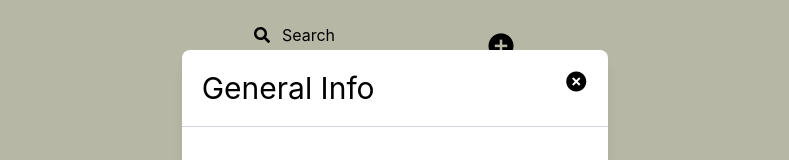
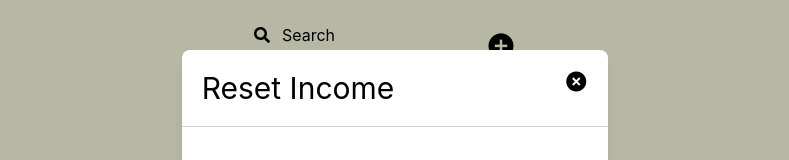
Before and after one commit to ekow1/expense-tracker-redux, a React (Create React App) app: page / in a window 1280 px wide. Both pictures are taken after a click on the icon 439 px from the left and 158 px from the top of the page. Shown: the part 211-371 px from the top of the page, without its empty margins (245-1034 px from the left). Built offline with nearby package versions, Linux system fonts and the light colour scheme.

Commit message:
updated modal

```diff
--- a/src/components/Card.jsx
+++ b/src/components/Card.jsx
@@ -73,7 +73,7 @@ const dispatch = useDispatch()
             <div className="relative w-1/3 my-6 mx-auto max-w-3xl">
               <div className="border-0 rounded-lg shadow-lg relative flex flex-col w-full bg-white outline-none focus:outline-none">
                 <div className="flex items-start justify-between p-5 border-b border-solid border-gray-300 rounded-t ">
-                  <h3 className="text-3xl font=semibold">General Info</h3>
+                  <h3 className="text-3xl font=semibold">Edit Expense</h3>
                   <button
                     className="bg-transparent border-0 text-black float-right"
                     onClick={() =>setShowModal(false)}
--- a/src/components/Header.jsx
+++ b/src/components/Header.jsx
@@ -18,11 +18,11 @@ function Header() {
 
         {showModal ? (
         <>
-          <div className="flex justify-center items-center overflow-x-hidden overflow-y-auto fixed inset-0 z-50 outline-none focus:outline-none">
+          <div className="flex justify-center items-center overflow-x-hidden overflow-y-auto fixed inset-0 z-50 outline-none focus:outline-none transition duration-500 ease-in-out ">
             <div className="relative xl:w-1/3 my-6 mx-auto md:w-96 w-80 px-5 transition duration-500 ease-in-out">
               <div className="border-0 rounded-lg shadow-lg relative flex flex-col w-full bg-white outline-none focus:outline-none h-1/2">
                 <div className="flex items-start justify-between p-5 border-b border-solid border-gray-300 rounded-t ">
-                  <h3 className="text-3xl font=semibold">General Info</h3>
+                  <h3 className="text-3xl font=semibold">INCOME & EXPENSE</h3>
                   <button
                     className="bg-transparent border-0 text-black float-right"
                     onClick={() => setShowModal(false)}
--- a/src/components/SideBar.jsx
+++ b/src/components/SideBar.jsx
@@ -101,7 +101,7 @@ const dispatch = useDispatch()
             <div className="relative w-1/3 my-6 mx-auto max-w-3xl">
               <div className="border-0 rounded-lg shadow-lg relative flex flex-col w-full bg-white outline-none focus:outline-none">
                 <div className="flex items-start justify-between p-5 border-b border-solid border-gray-300 rounded-t ">
-                  <h3 className="text-3xl font=semibold">General Info</h3>
+                  <h3 className="text-3xl font=semibold">Reset Income</h3>
                   <button
                     className="bg-transparent border-0 text-black float-right"
                     onClick={() =>setShowModal(false)}
```
